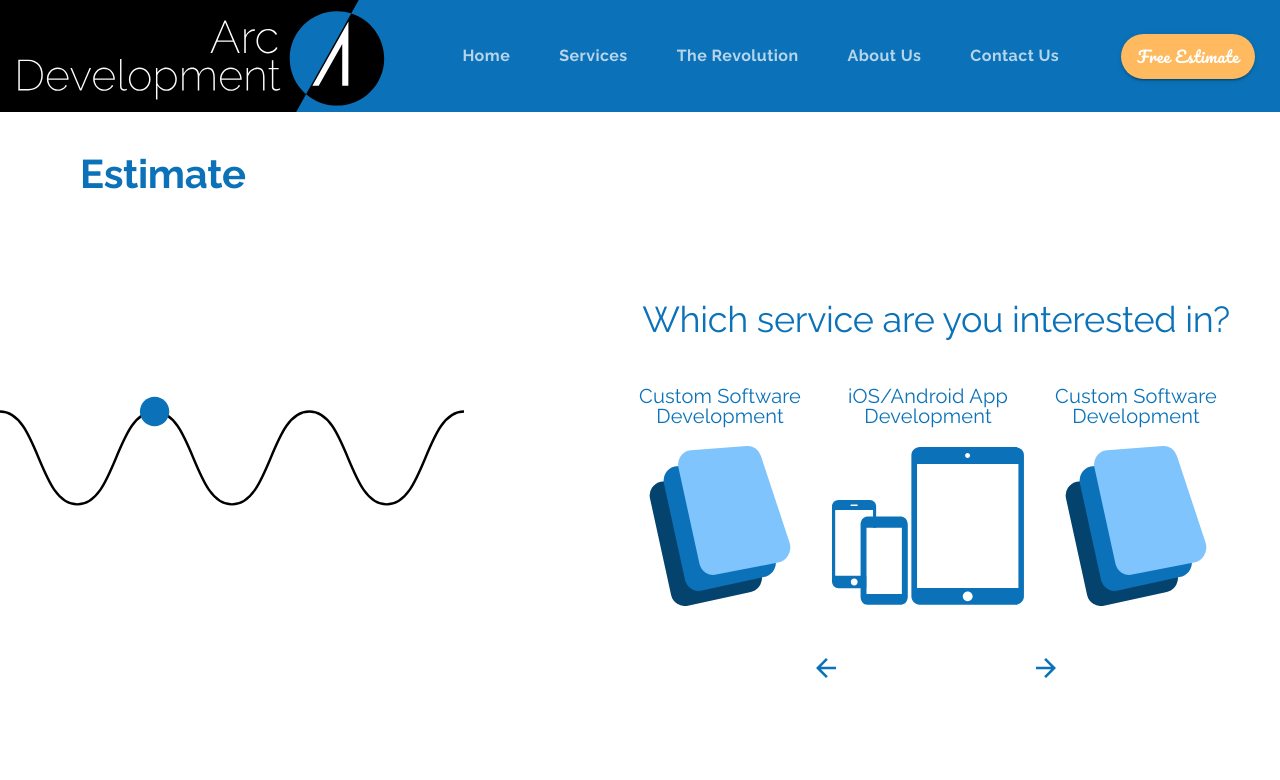
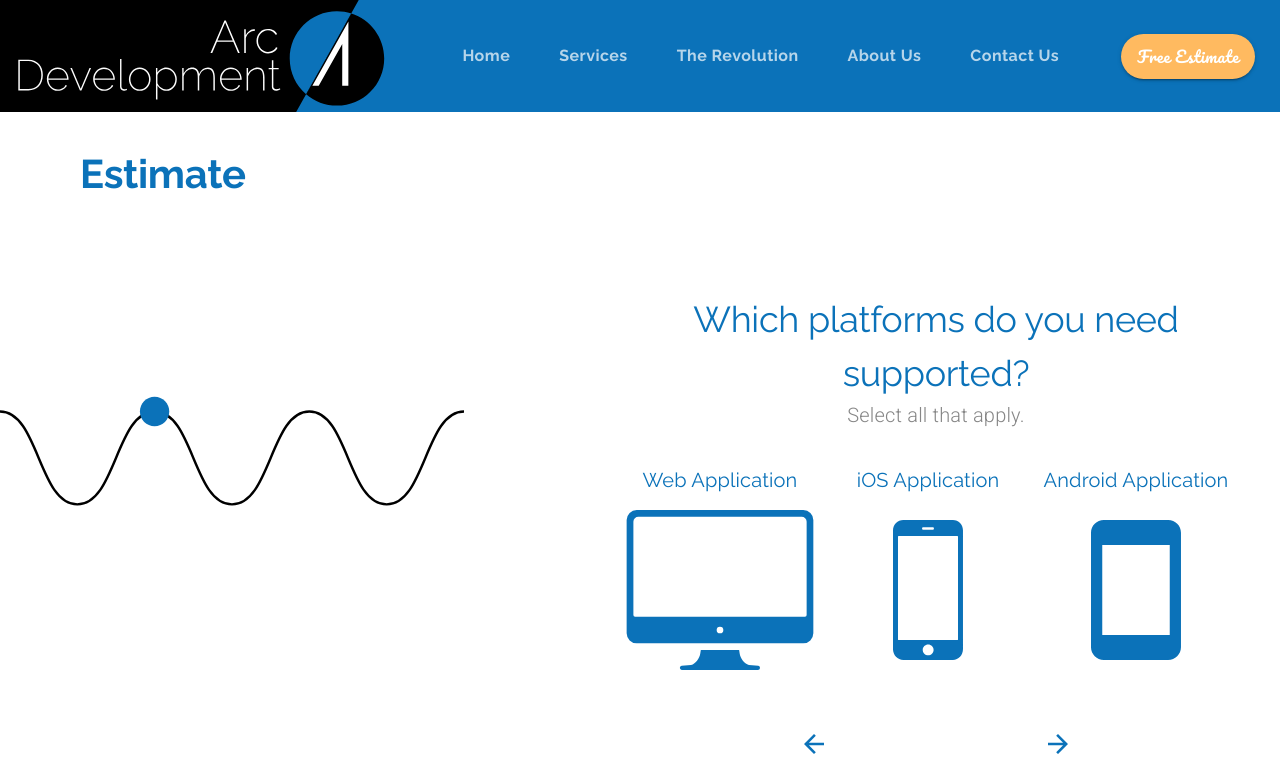
Before and after one commit to jeromeski/aceevolution, a React (Create React App) app: page /estimate in a window 1280 px wide. Shown: the top 780 px of the page. Built offline with nearby package versions, Linux system fonts and the light colour scheme.

Commit message:
Question Navigation Pt 2

```diff
--- a/src/components/Estimate.js
+++ b/src/components/Estimate.js
@@ -30,6 +30,7 @@
 import biometrics from '../assets/biometrics.svg';
 
 import estimateAnimation from '../animations/estimateAnimation/data.json';
+import { useState } from 'react';
 
 const useStyles = makeStyles(theme => ({
   icon: {
@@ -306,10 +307,11 @@
   }
 ];
 
-
 const Estimate = () => {
   const classes = useStyles();
   const theme = useTheme();
+
+  const [ questions, setQuestions ] = useState(softwareQuestions)
 
   const defaultOptions = {
     loop: true,
@@ -319,6 +321,29 @@
       preserveAspectRation: 'xMidYMid slice'
     }
   };
+
+  const nextQuestion = () => {
+    const newQuestions = cloneDeep(questions);
+    const currentlyActive = newQuestions.filter(question => question.active)
+    const activeIndex = currentlyActive[0].id - 1;
+    const nextIndex = activeIndex + 1;
+
+    newQuestions[activeIndex] = {... currentlyActive[0], active: false};
+    newQuestions[nextIndex] = {...newQuestions[nextIndex], active: true};
+    setQuestions(newQuestions)
+  }
+
+  const previousQuestion = () => {
+    const newQuestions = cloneDeep(questions);
+    const currentlyActive = newQuestions.filter(question => question.active)
+    const activeIndex = currentlyActive[0].id - 1;
+    const nextIndex = activeIndex - 1;
+
+    newQuestions[activeIndex] = {... currentlyActive[0], active: false};
+    newQuestions[nextIndex] = {...newQuestions[nextIndex], active: true};
+    setQuestions(newQuestions)
+  }
+
 
   return (
     <Grid container direction='row'>
@@ -343,7 +368,7 @@
         lg
         style={{ marginRight: '2em', marginBottom: '25em' }}
         alignItems='center'>
-        {defaultQuestions
+        {questions
           .filter(question => question.active)
           .map((question, index) => (
             <React.Fragment key={index}>
@@ -397,12 +422,16 @@
           item
           container
           justify='space-between'
-          style={{ width: '15em', marginTop: '3em' }}>
+          style={{ width: '18em', marginTop: '3em' }}>
           <Grid item>
+            <IconButton onClick={previousQuestion}>
             <img src={backArrow} alt='Previous question' />
+            </IconButton>
           </Grid>
           <Grid item>
+            <IconButton onClick={nextQuestion}>
             <img src={forwardArrow} alt='Next question' />
+            </IconButton>
           </Grid>
           <Grid item>
             <Button variant='container' className={classes.estimateButton}>
```
